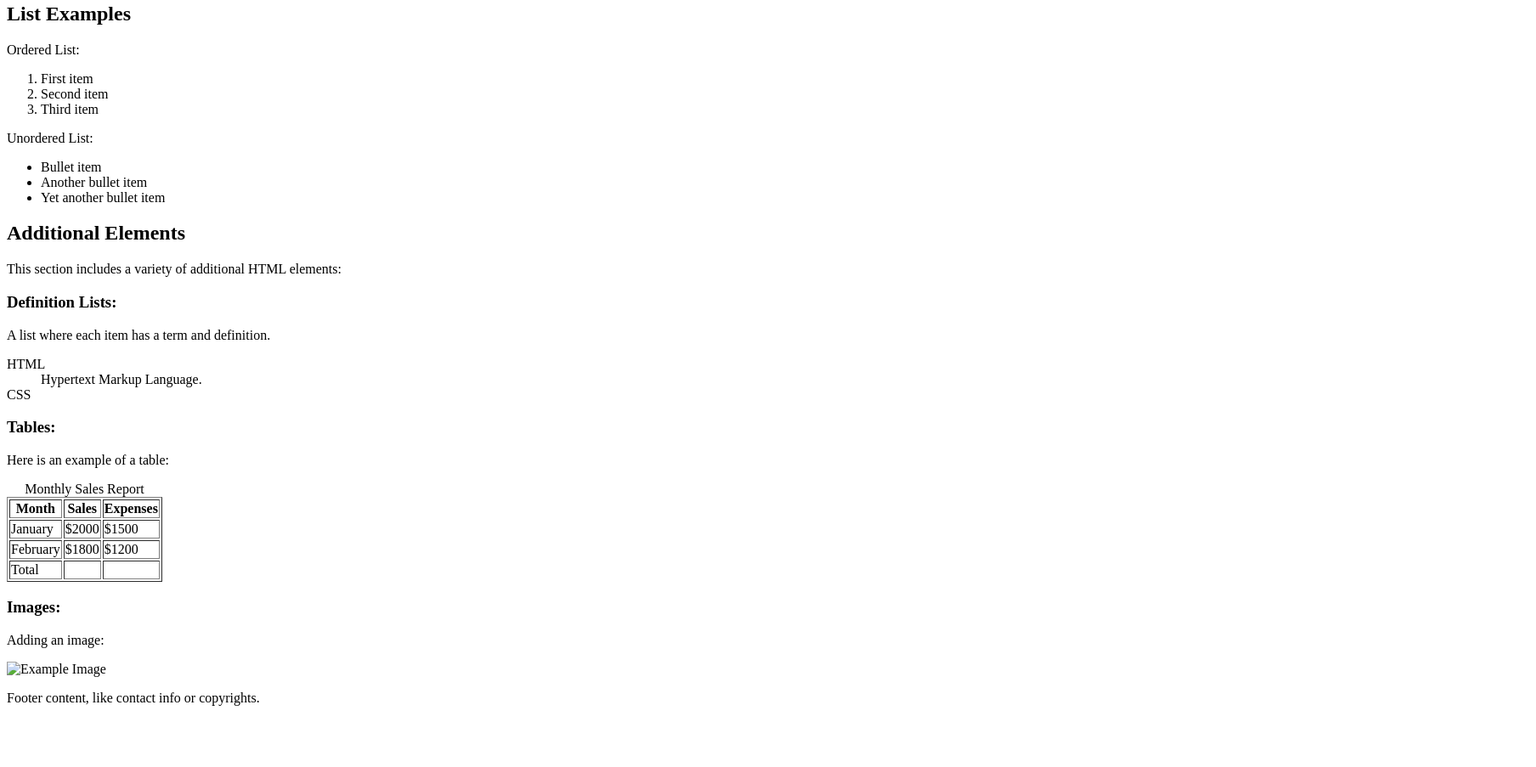
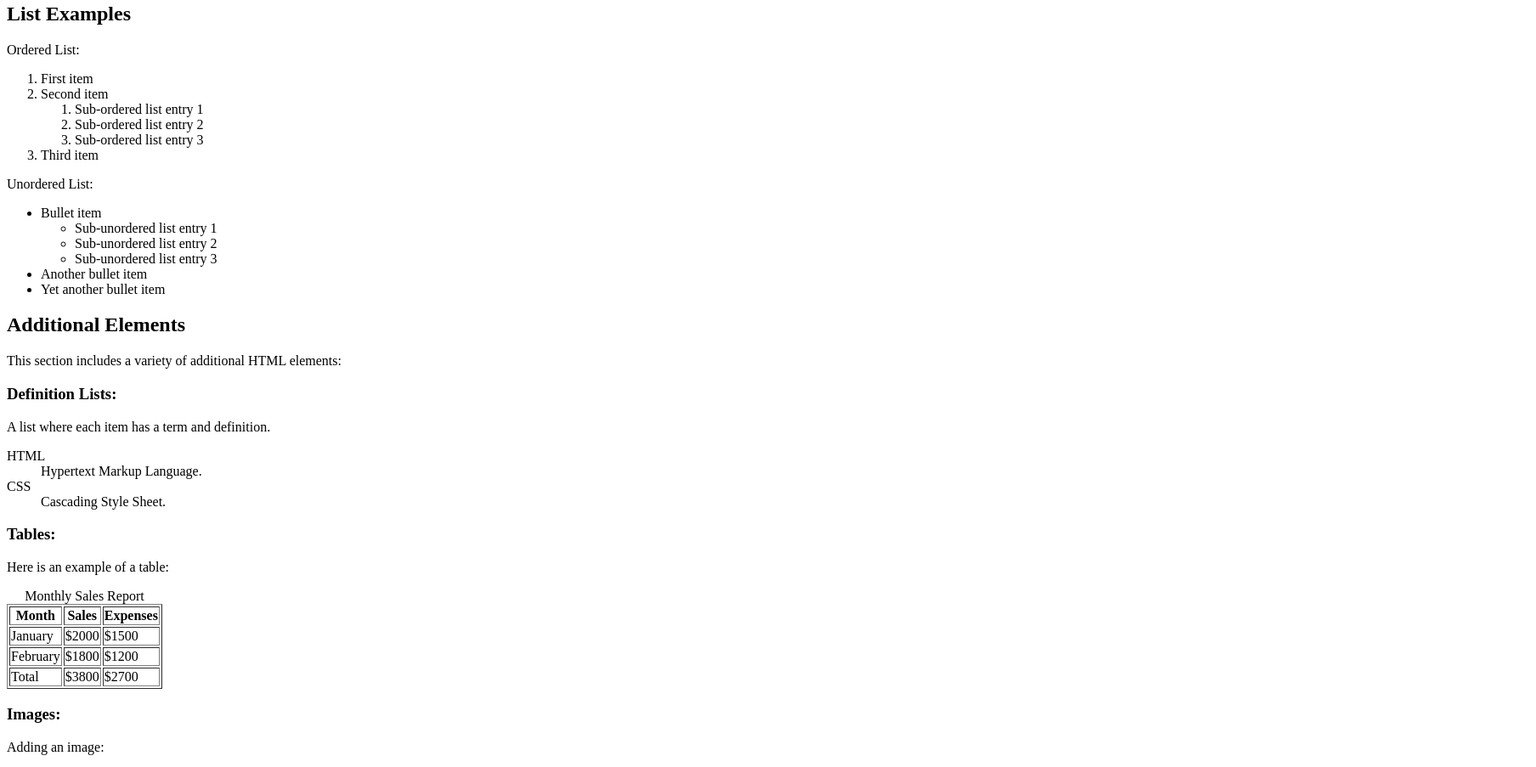
Before and after one commit to Nateman01/ENSF-381-Lab-2, a plain HTML site: page news.html in a window 1280 px wide. Shown: the part 338-1241 px from the top of the page at 85% size, 1808 px wide, since content can reach past the window. Before the commit the page ends 1185 px from the top, so only its background shows below. Drawn offline with Linux system fonts and the light colour scheme.

Commit message:
Modifications to news.html

```diff
--- a/news.html
+++ b/news.html
@@ -12,6 +12,11 @@ Description : A simple HTML file.
 <head>
     <title>Comprehensive HTML Page</title>
 	<!--Copy and paste remaining tags of the head section from images.html file.-->
+    <meta charset="UTF-8">
+    <meta name="description" content="An HTML example with img tags">
+    <meta name="keywords" content="HTML, Web Development, Example, img ">
+    <meta name="author" content="Nolan Thomas, Nathan Mangold">
+    <link rel="shortcut icon" href="favicon.ico" type="image/x-icon">
 </head>
 <body>
 
@@ -31,7 +36,7 @@ Description : A simple HTML file.
         <article>
             <h2>Article Title</h2>
 
-			<p>This is a paragraph in an article section. It demonstrates text formatting, like bold, italic, and marked text.</p>
+			<p>This is a paragraph in an article section. It demonstrates text formatting, like <b>bold</b>, <i>italic</i>, and <mark>marked</mark> text.</p>
 			<!-- To emphasize specific words in the paragraph, apply appropriate HTML tags:
 			<strong> or <b> for bold text,
 			<em> or <i> for italic text, and
@@ -53,12 +58,23 @@ Description : A simple HTML file.
             <li>First item</li>
             <li>Second item</li>
 			<!--Make a sub-ordered list here-->
+                <ol>
+                    <li>Sub-ordered list entry 1</li>
+                    <li>Sub-ordered list entry 2</li>
+                    <li>Sub-ordered list entry 3</li>
+                </ol>
+
             <li>Third item</li>
         </ol>
         <p>Unordered List:</p>
         <ul>
             <li>Bullet item</li>
-			<!--Make a sub-unordered list here-->
+            <!--Make a sub-unordered list here-->
+                <ul>
+                    <li>Sub-unordered list entry 1</li>
+                    <li>Sub-unordered list entry 2</li>
+                    <li>Sub-unordered list entry 3</li>
+                </ul>
             <li>Another bullet item</li>
             <li>Yet another bullet item</li>
         </ul>
@@ -74,7 +90,7 @@ Description : A simple HTML file.
             <dt>HTML</dt>
             <dd>Hypertext Markup Language.</dd>
 			<dt>CSS</dt>
-            <dd><!--Add CSS definition here--></dd>
+            <dd><!--Add CSS definition here-->Cascading Style Sheet.</dd>
         </dl>
 
 
@@ -104,21 +120,22 @@ Description : A simple HTML file.
 			<tfoot>
 				<tr>
 					<td>Total</td>
-					<td><!--Put column total here--></td>
-					<td><!--Put column total here--></td>
+					<td><!--Put column total here--> $3800</td>
+					<td><!--Put column total here--> $2700</td>
 				</tr>
 			</tfoot>
         </table>
 
 		<h3>Images:</h3>
         <p>Adding an image:</p>
-        <img src="example.jpg" alt="Example Image"> <!--Fix addressing issue-->
+        <img src="Images/example.jpg" alt="Example Image"> <!--Fix addressing issue-->
     </section>
 
     <footer>
-        <p>Footer content, like contact info or copyrights.</p>
+        <!-- <p>Footer content, like contact info or copyrights.</p> -->
 		<!--Comment out the above p tag and add a new p tag under this comment.
 			The new p tag must contain {Copy right + your names}.-->
+        <p>Copy right Nolan Thomas, Nathan Mangold</p>
     </footer>
 </body>
 </html>
```
